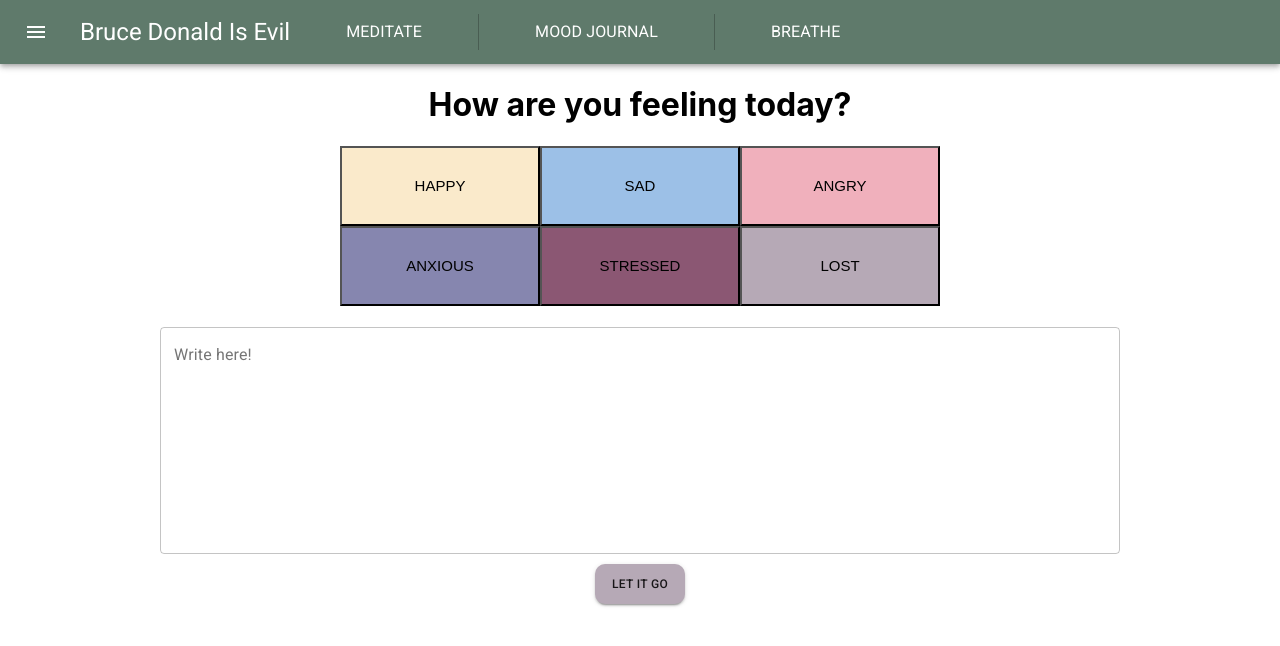
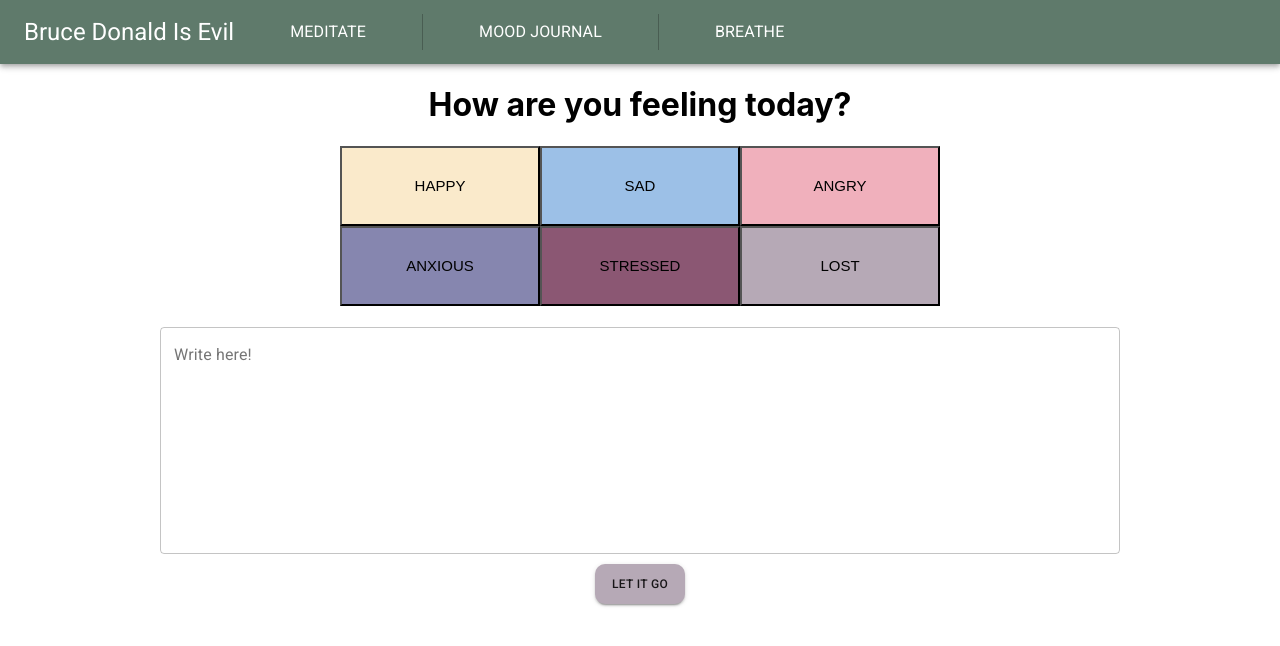
Before and after one commit to nhuang-x/Mindful-App, a React (Create React App) app: page /mood-journal in a window 1280 px wide. Shown: the top 646 px of the page. Built offline with nearby package versions, Linux system fonts and the light colour scheme.

Commit message:
style update

```diff
--- a/src/components/ButtonAppBar.jsx
+++ b/src/components/ButtonAppBar.jsx
@@ -41,9 +41,9 @@ function ButtonAppBar(props) {
       <Router>
           <AppBar position="static" style={{ backgroundColor: "#5F7A6B" }}>
             <Toolbar>
-              <IconButton className={classes.menuButton} color="inherit" aria-label="Menu">
+              {/* <IconButton className={classes.menuButton} color="inherit" aria-label="Menu">
                 <MenuIcon />
-              </IconButton>
+              </IconButton> */}
               <Typography variant="h5" color="inherit">
                 Bruce Donald Is Evil
               </Typography>
```
